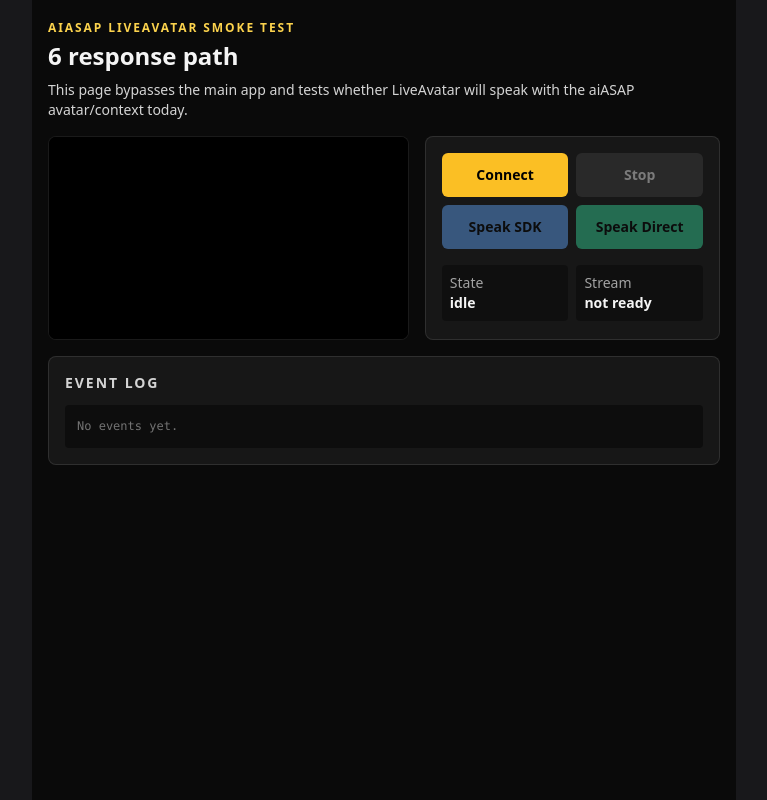
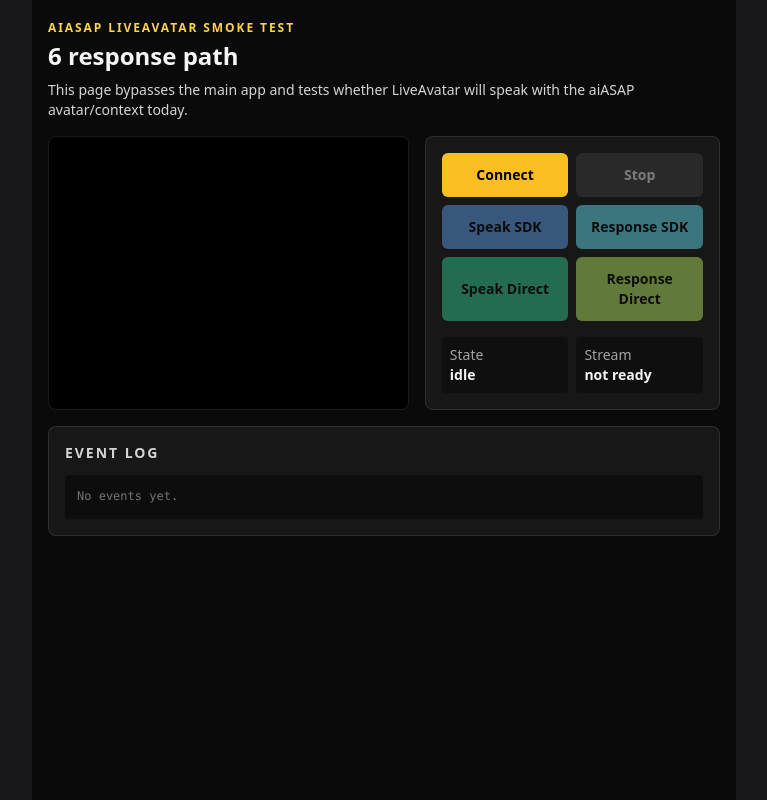
Before and after one commit to SGDietz/aiASAP, a Next.js app: page /liveavatar-smoke in a window 1280 px wide. Shown: the whole page, without its empty margins (256-1023 px from the left). Built offline with nearby package versions, Linux system fonts and the light colour scheme.

Commit message:
Expand LiveAvatar smoke diagnostics

```diff
--- a/app/liveavatar-smoke/smoke-client.tsx
+++ b/app/liveavatar-smoke/smoke-client.tsx
@@ -12,6 +12,8 @@ import {
 const COMMAND_TOPIC = "agent-control";
 const TEST_LINE =
   "Hi, I'm 6. This is a direct LiveAvatar smoke test.";
+const RESPONSE_TEST_LINE =
+  "Say exactly this sentence back: LiveAvatar response path test.";
 
 type LogLevel = "info" | "warn" | "error";
 
@@ -122,6 +124,27 @@ export function LiveAvatarSmokeClient() {
     try {
       await nextSession.start();
       log(`session.start resolved, id=${nextSession.sessionId ?? "none"}`);
+      const internalRoom = (nextSession as any).room;
+      const rawRoomState = internalRoom?.state ?? "unknown";
+      log(`internal room state=${rawRoomState}`);
+      internalRoom?.on?.(
+        "dataReceived",
+        (
+          data: Uint8Array,
+          _participant: unknown,
+          _kind: unknown,
+          topic: string,
+        ) => {
+          if (topic !== "agent-response") return;
+          let decoded = "";
+          try {
+            decoded = new TextDecoder().decode(data);
+          } catch {
+            decoded = "[decode failed]";
+          }
+          log(`raw agent-response ${decoded}`);
+        },
+      );
     } catch (error) {
       log(`session.start failed: ${String(error)}`, "error");
       sessionRef.current = null;
@@ -154,7 +177,17 @@ export function LiveAvatarSmokeClient() {
     log(`sdk.repeat sent event_id=${eventId ?? "none"}`);
   }
 
-  function speakViaDirectLiveKit() {
+  function speakResponseViaSdk() {
+    const current = sessionRef.current;
+    if (!current) {
+      log("No session for SDK response.", "warn");
+      return;
+    }
+    const eventId = current.message(RESPONSE_TEST_LINE);
+    log(`sdk.message sent event_id=${eventId ?? "none"}`);
+  }
+
+  function publishCommand(eventType: CommandEventsEnum, text: string) {
     const current = sessionRef.current as any;
     const room = current?.room;
     const publishData = room?.localParticipant?.publishData;
@@ -165,21 +198,29 @@ export function LiveAvatarSmokeClient() {
     const eventId = crypto.randomUUID();
     const payload = {
       event_id: eventId,
-      event_type: CommandEventsEnum.AVATAR_SPEAK_TEXT,
+      event_type: eventType,
       session_id: current.sessionId ?? null,
       source_event_id: null,
-      text: TEST_LINE,
+      text,
     };
     const encoded = new TextEncoder().encode(JSON.stringify(payload));
     void publishData.call(room.localParticipant, encoded, {
       reliable: true,
       topic: COMMAND_TOPIC,
     })
-      .then(() => log(`direct publish resolved event_id=${eventId}`))
+      .then(() => log(`direct ${eventType} resolved event_id=${eventId}`))
       .catch((error: unknown) =>
-        log(`direct publish failed: ${String(error)}`, "error"),
+        log(`direct ${eventType} failed: ${String(error)}`, "error"),
       );
-    log(`direct publish queued ${safeJson(payload)}`);
+    log(`direct ${eventType} queued ${safeJson(payload)}`);
+  }
+
+  function speakViaDirectLiveKit() {
+    publishCommand(CommandEventsEnum.AVATAR_SPEAK_TEXT, TEST_LINE);
+  }
+
+  function speakResponseViaDirectLiveKit() {
+    publishCommand(CommandEventsEnum.AVATAR_SPEAK_RESPONSE, RESPONSE_TEST_LINE);
   }
 
   return (
@@ -234,11 +275,27 @@ export function LiveAvatarSmokeClient() {
               </button>
               <button
                 type="button"
+                onClick={speakResponseViaSdk}
+                disabled={!canSpeak}
+                className="rounded-md bg-cyan-300 px-3 py-3 text-sm font-bold text-black disabled:opacity-45"
+              >
+                Response SDK
+              </button>
+              <button
+                type="button"
                 onClick={speakViaDirectLiveKit}
                 disabled={!canSpeak}
                 className="rounded-md bg-emerald-400 px-3 py-3 text-sm font-bold text-black disabled:opacity-45"
               >
                 Speak Direct
+              </button>
+              <button
+                type="button"
+                onClick={speakResponseViaDirectLiveKit}
+                disabled={!canSpeak}
+                className="rounded-md bg-lime-300 px-3 py-3 text-sm font-bold text-black disabled:opacity-45"
+              >
+                Response Direct
               </button>
             </div>
 
```
